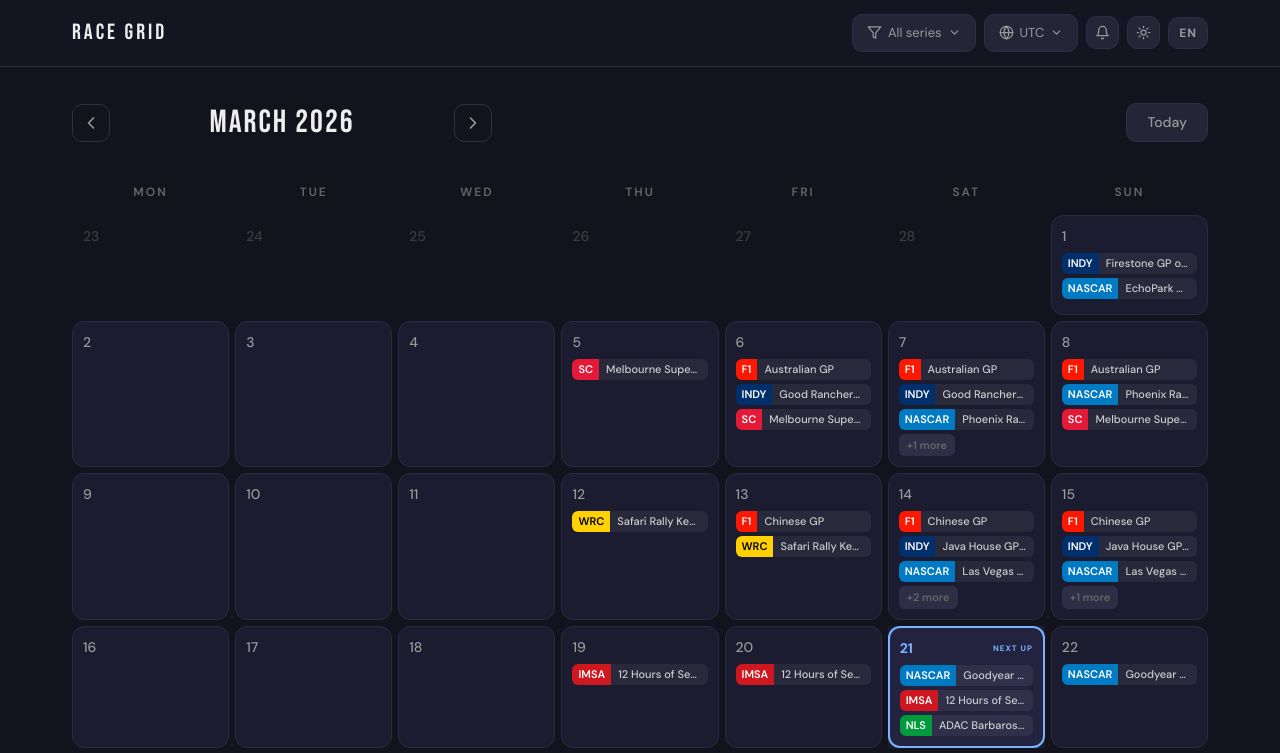
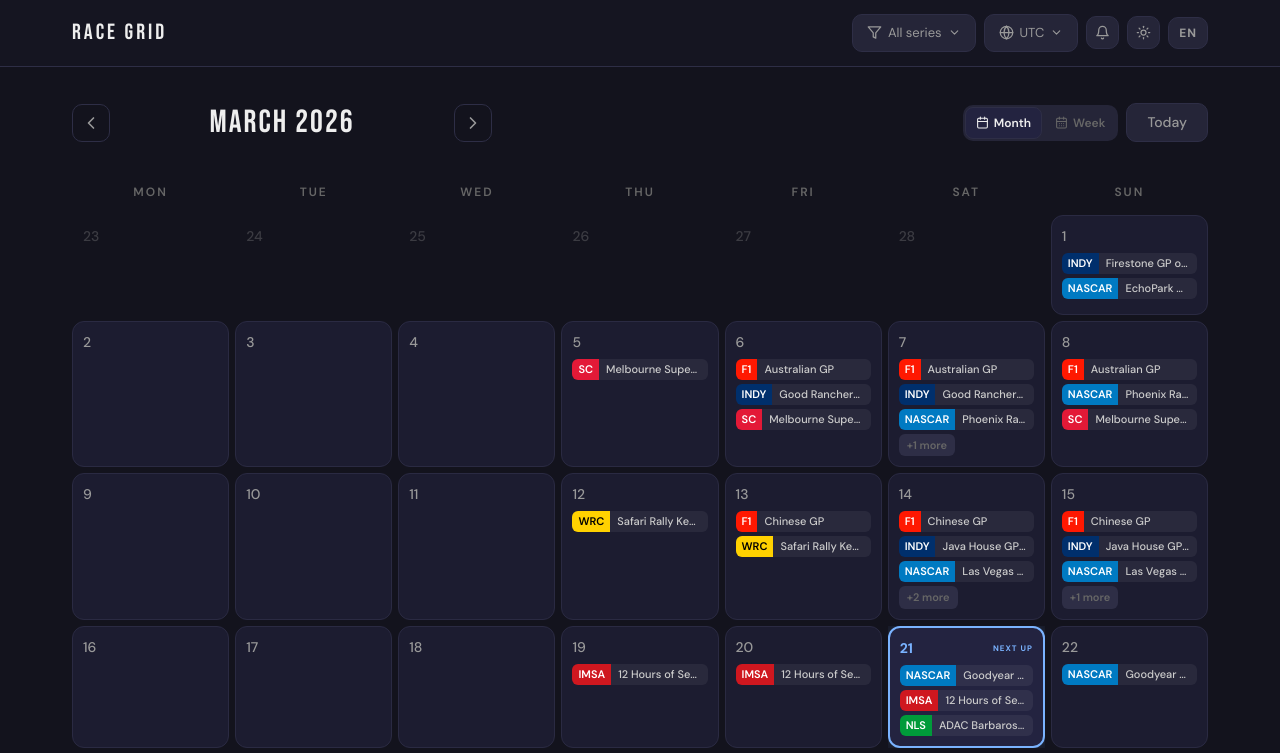
Before and after one commit to bogdankf1/race-grid, a Next.js app: page / in a window 1280 px wide. Shown: the top 753 px of the page. Built offline with nearby package versions, Linux system fonts and the light colour scheme.

Commit message:
Add week view functionality to calendar, including navigation, date synchronization, and localization support. Implement `useWeekEvents` hook for managing 7-day event data.

```diff
--- a/src/app/page.tsx
+++ b/src/app/page.tsx
@@ -1,9 +1,10 @@
 'use client'
 
 import { useEffect } from 'react'
-import { format } from 'date-fns'
+import { format, startOfWeek } from 'date-fns'
 import { useLocalStorage } from '@/hooks/useLocalStorage'
 import { useCalendarEvents } from '@/hooks/useCalendarEvents'
+import { useWeekEvents } from '@/hooks/useWeekEvents'
 import { getDefaultTimezone } from '@/lib/timezone'
 import { ALL_SERIES } from '@/data/series-registry'
 import { getDefaultLocale, type Locale } from '@/lib/i18n'
@@ -20,10 +21,17 @@ export default function HomePage() {
   const [month, setMonth] = useLocalStorage<string>('race-grid:month', format(new Date(), 'yyyy-MM'))
   const [theme, setTheme] = useLocalStorage<Theme>('race-grid:theme', getDefaultTheme())
   const [locale, setLocale] = useLocalStorage<Locale>('race-grid:locale', getDefaultLocale())
+  const [viewMode, setViewMode] = useLocalStorage<'month' | 'week'>('race-grid:view', 'month')
+  const [weekStart, setWeekStart] = useLocalStorage<string>(
+    'race-grid:week',
+    format(startOfWeek(new Date(), { weekStartsOn: 1 }), 'yyyy-MM-dd')
+  )
 
   useEffect(() => { applyTheme(theme) }, [theme])
 
-  const events = useCalendarEvents(selectedSeries, timezone, month)
+  const monthEvents = useCalendarEvents(selectedSeries, timezone, month)
+  const weekEvents = useWeekEvents(selectedSeries, timezone, weekStart)
+  const events = viewMode === 'week' ? weekEvents : monthEvents
 
   const toggleSeries = (id: string) => {
     const updated = selectedSeries.includes(id)
@@ -53,6 +61,10 @@ export default function HomePage() {
         onMonthChange={setMonth}
         events={events}
         locale={locale}
+        viewMode={viewMode}
+        onViewModeChange={setViewMode}
+        weekStart={weekStart}
+        onWeekStartChange={setWeekStart}
       />
     </div>
   )
--- a/src/components/CalendarGrid.tsx
+++ b/src/components/CalendarGrid.tsx
@@ -1,10 +1,11 @@
 'use client'
 
 import { useMemo } from 'react'
-import { ChevronLeft, ChevronRight } from 'lucide-react'
+import { ChevronLeft, ChevronRight, Calendar, CalendarDays } from 'lucide-react'
 import {
   startOfMonth, endOfMonth, startOfWeek, endOfWeek,
   eachDayOfInterval, format, addMonths, subMonths,
+  addWeeks, subWeeks,
   isSameMonth, isToday as isDateToday,
 } from 'date-fns'
 import { DayCell } from './DayCell'
@@ -24,17 +25,45 @@ interface CalendarGridProps {
   onMonthChange: (month: string) => void
   events: Map<string, DaySeriesInfo[]>
   locale: Locale
+  viewMode: 'month' | 'week'
+  onViewModeChange: (mode: 'month' | 'week') => void
+  weekStart: string
+  onWeekStartChange: (weekStart: string) => void
 }
 
 const WEEKDAY_KEYS = ['weekday.mon', 'weekday.tue', 'weekday.wed', 'weekday.thu', 'weekday.fri', 'weekday.sat', 'weekday.sun']
 
-export function CalendarGrid({ month, onMonthChange, events, locale }: CalendarGridProps) {
+function formatWeekLabel(weekStart: string, locale: Locale): string {
+  const start = new Date(weekStart + 'T00:00:00')
+  const end = new Date(start)
+  end.setDate(end.getDate() + 6)
+
+  const loc = locale === 'uk' ? 'uk-UA' : 'en-US'
+  const sameMonth = start.getMonth() === end.getMonth()
+
+  if (sameMonth) {
+    const month = start.toLocaleDateString(loc, { month: 'long' })
+    return `${start.getDate()} – ${end.getDate()} ${month} ${start.getFullYear()}`
+  }
+
+  const startStr = start.toLocaleDateString(loc, { month: 'short', day: 'numeric' })
+  const endStr = end.toLocaleDateString(loc, { month: 'short', day: 'numeric', year: 'numeric' })
+  return `${startStr} – ${endStr}`
+}
+
+export function CalendarGrid({
+  month, onMonthChange, events, locale,
+  viewMode, onViewModeChange, weekStart, onWeekStartChange,
+}: CalendarGridProps) {
   const currentDate = useMemo(() => {
     const [year, m] = month.split('-').map(Number)
     return new Date(year, m - 1, 1)
   }, [month])
 
-  const days = useMemo(() => {
+  const weekStartDate = useMemo(() => new Date(weekStart + 'T00:00:00'), [weekStart])
+
+  // Month mode: full calendar grid
+  const monthDays = useMemo(() => {
     const monthStart = startOfMonth(currentDate)
     const monthEnd = endOfMonth(currentDate)
     const calendarStart = startOfWeek(monthStart, { weekStartsOn: 1 })
@@ -42,15 +71,83 @@ export function CalendarGrid({ month, onMonthChange, events, locale }: CalendarG
     return eachDayOfInterval({ start: calendarStart, end: calendarEnd })
   }, [currentDate])
 
+  // Week mode: 7 days
+  const weekDays = useMemo(() => {
+    return eachDayOfInterval({ start: weekStartDate, end: new Date(weekStartDate.getTime() + 6 * 86400000) })
+  }, [weekStartDate])
+
+  const days = viewMode === 'week' ? weekDays : monthDays
   const nextRaceDay = useMemo(() => findNextRaceDay(events), [events])
 
-  const goToPrev = () => onMonthChange(format(subMonths(currentDate, 1), 'yyyy-MM'))
-  const goToNext = () => onMonthChange(format(addMonths(currentDate, 1), 'yyyy-MM'))
-  const goToToday = () => onMonthChange(format(new Date(), 'yyyy-MM'))
+  // Navigation
+  const goToPrev = () => {
+    if (viewMode === 'week') {
+      onWeekStartChange(format(subWeeks(weekStartDate, 1), 'yyyy-MM-dd'))
+    } else {
+      onMonthChange(format(subMonths(currentDate, 1), 'yyyy-MM'))
+    }
+  }
+  const goToNext = () => {
+    if (viewMode === 'week') {
+      onWeekStartChange(format(addWeeks(weekStartDate, 1), 'yyyy-MM-dd'))
+    } else {
+      onMonthChange(format(addMonths(currentDate, 1), 'yyyy-MM'))
+    }
+  }
+  const goToToday = () => {
+    if (viewMode === 'week') {
+      onWeekStartChange(format(startOfWeek(new Date(), { weekStartsOn: 1 }), 'yyyy-MM-dd'))
+    } else {
+      onMonthChange(format(new Date(), 'yyyy-MM'))
+    }
+  }
+
+  // When switching modes, sync the date context
+  const switchMode = (mode: 'month' | 'week') => {
+    if (mode === 'week' && viewMode === 'month') {
+      // Switch to week: jump to the week containing the 1st of current month (or today if same month)
+      const now = new Date()
+      const ref = isSameMonth(now, currentDate) ? now : currentDate
+      onWeekStartChange(format(startOfWeek(ref, { weekStartsOn: 1 }), 'yyyy-MM-dd'))
+    } else if (mode === 'month' && viewMode === 'week') {
+      // Switch to month: use the month of the current week's start
+      onMonthChange(format(weekStartDate, 'yyyy-MM'))
+    }
+    onViewModeChange(mode)
+  }
+
+  const navLabel = viewMode === 'week'
+    ? formatWeekLabel(weekStart, locale)
+    : formatMonthLocale(currentDate, locale)
+
+  const todayLabel = viewMode === 'week' ? t('nav.thisWeek', locale) : t('nav.today', locale)
+
+  const navBtnStyle: React.CSSProperties = {
+    padding: 8,
+    borderRadius: 10,
+    background: 'transparent',
+    border: '1px solid var(--rg-border)',
+    color: 'var(--rg-text2)',
+    display: 'flex',
+  }
+
+  const viewBtnStyle = (active: boolean): React.CSSProperties => ({
+    padding: '6px 10px',
+    borderRadius: 8,
+    background: active ? 'var(--rg-elevated)' : 'transparent',
+    border: active ? '1px solid var(--rg-border)' : '1px solid transparent',
+    color: active ? 'var(--rg-text)' : 'var(--rg-text3)',
+    display: 'flex',
+    alignItems: 'center',
+    gap: 5,
+    fontSize: 12,
+    fontWeight: 600,
+    cursor: 'pointer',
+  })
 
   return (
     <div className="rg-calendar-wrap">
-      {/* Month nav */}
+      {/* Nav */}
       <div
         className="rg-month-nav"
         style={{
@@ -61,36 +158,27 @@ export function CalendarGrid({ month, onMonthChange, events, locale }: CalendarG
         }}
       >
         <div style={{ display: 'flex', alignItems: 'center', gap: 12 }}>
-          <button
-            onClick={goToPrev}
-            className="rg-nav-btn"
-            style={{
-              padding: 8,
-              borderRadius: 10,
-              background: 'transparent',
-              border: '1px solid var(--rg-border)',
-              color: 'var(--rg-text2)',
-              display: 'flex',
-            }}
-          >
+          <button onClick={goToPrev} className="rg-nav-btn" style={navBtnStyle}>
             <ChevronLeft style={{ width: 20, height: 20 }} />
           </button>
           <h2 className="font-display rg-month-label">
-            {formatMonthLocale(currentDate, locale)}
+            {navLabel}
           </h2>
-          <button
-            onClick={goToNext}
-            className="rg-nav-btn"
-            style={{
-              padding: 8,
-              borderRadius: 10,
-              background: 'transparent',
-              border: '1px solid var(--rg-border)',
-              color: 'var(--rg-text2)',
-              display: 'flex',
-            }}
-          >
+          <button onClick={goToNext} className="rg-nav-btn" style={navBtnStyle}>
             <ChevronRight style={{ width: 20, height: 20 }} />
+          </button>
+        </div>
+
+        <div style={{ display: 'flex', alignItems: 'center', gap: 8 }}>
+          {/* View mode toggle */}
+          <div style={{ display: 'flex', gap: 2, background: 'var(--rg-btn-bg)', borderRadius: 10, padding: 2 }}>
+            <button onClick={() => switchMode('month')} style={viewBtnStyle(viewMode === 'month')}>
+              <Calendar style={{ width: 13, height: 13 }} />
+              {t('view.month', locale)}
+            </button>
+            <button onClick={() => switchMode('week')} style={viewBtnStyle(viewMode === 'week')}>
+              <CalendarDays style={{ width: 13, height: 13 }} />
+              {t('view.week', locale)}
             </button>
           </div>
 
@@ -107,8 +195,9 @@ export function CalendarGrid({ month, onMonthChange, events, locale }: CalendarG
               fontWeight: 500,
             }}
           >
-          {t('nav.today', locale)}
+            {todayLabel}
           </button>
+        </div>
       </div>
 
       {/* Weekday headers */}
@@ -155,7 +244,7 @@ export function CalendarGrid({ month, onMonthChange, events, locale }: CalendarG
               key={dateStr}
               date={dateStr}
               dayNumber={day.getDate()}
-              isCurrentMonth={isSameMonth(day, currentDate)}
+              isCurrentMonth={viewMode === 'week' ? true : isSameMonth(day, currentDate)}
               isToday={isDateToday(day)}
               isNextRaceDay={dateStr === nextRaceDay}
               seriesInfos={events.get(dateStr) || []}
--- /dev/null
+++ b/src/hooks/useWeekEvents.ts
@@ -0,0 +1,57 @@
+'use client'
+
+import { useMemo } from 'react'
+import { getLocalDate } from '@/lib/timezone'
+import { ALL_SERIES } from '@/data/series-registry'
+import { DaySeriesInfo } from './useCalendarEvents'
+import { format, addDays } from 'date-fns'
+
+/**
+ * Returns calendar events for a 7-day window starting at weekStart (Monday).
+ */
+export function useWeekEvents(
+  selectedSeriesIds: string[],
+  timezone: string,
+  weekStart: string // "YYYY-MM-DD" (Monday)
+): Map<string, DaySeriesInfo[]> {
+  return useMemo(() => {
+    const map = new Map<string, DaySeriesInfo[]>()
+    const start = new Date(weekStart + 'T00:00:00')
+    const dates = new Set<string>()
+    for (let i = 0; i < 7; i++) {
+      dates.add(format(addDays(start, i), 'yyyy-MM-dd'))
+    }
+
+    const selectedSeries = ALL_SERIES.filter(s => selectedSeriesIds.includes(s.id))
+
+    for (const series of selectedSeries) {
+      for (const event of series.events) {
+        const seriesDateEvents = new Map<string, string>()
+
+        for (const session of event.sessions) {
+          const localDate = getLocalDate(session.startUtc, timezone)
+          if (dates.has(localDate)) {
+            if (!seriesDateEvents.has(localDate)) {
+              seriesDateEvents.set(localDate, event.name)
+            }
+          }
+        }
+
+        for (const [date, eventName] of seriesDateEvents) {
+          const existing = map.get(date) || []
+          const seriesEntry = existing.find(e => e.series.id === series.id)
+          if (seriesEntry) {
+            if (!seriesEntry.eventNames.includes(eventName)) {
+              seriesEntry.eventNames.push(eventName)
+            }
+          } else {
+            existing.push({ series, eventNames: [eventName] })
+            map.set(date, existing)
+          }
+        }
+      }
+    }
+
+    return map
+  }, [selectedSeriesIds, timezone, weekStart])
+}
--- a/src/lib/i18n.ts
+++ b/src/lib/i18n.ts
@@ -5,6 +5,9 @@ const translations: Record<Locale, Record<string, string>> = {
     'app.title': 'RACE GRID',
     'nav.back': 'Back to calendar',
     'nav.today': 'Today',
+    'nav.thisWeek': 'This week',
+    'view.month': 'Month',
+    'view.week': 'Week',
     'filter.all': 'All series',
     'filter.series': 'series',
     'filter.title': 'Filter series',
@@ -60,6 +63,9 @@ const translations: Record<Locale, Record<string, string>> = {
     'app.title': 'RACE GRID',
     'nav.back': 'До календаря',
     'nav.today': 'Сьогодні',
+    'nav.thisWeek': 'Цей тиждень',
+    'view.month': 'Місяць',
+    'view.week': 'Тиждень',
     'filter.all': 'Усі серії',
     'filter.series': 'серій',
     'filter.title': 'Фільтр серій',
```
Lines whose indentation alone changed are shown as unchanged.
